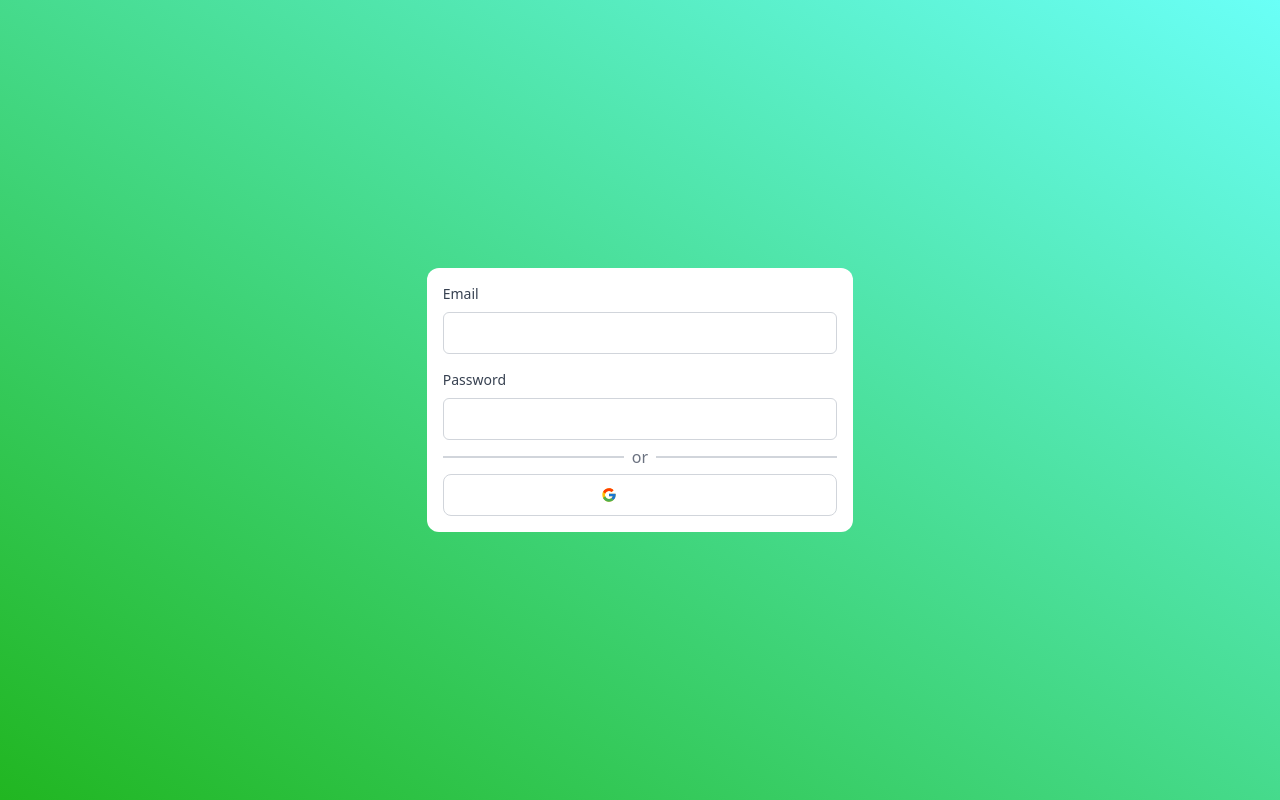
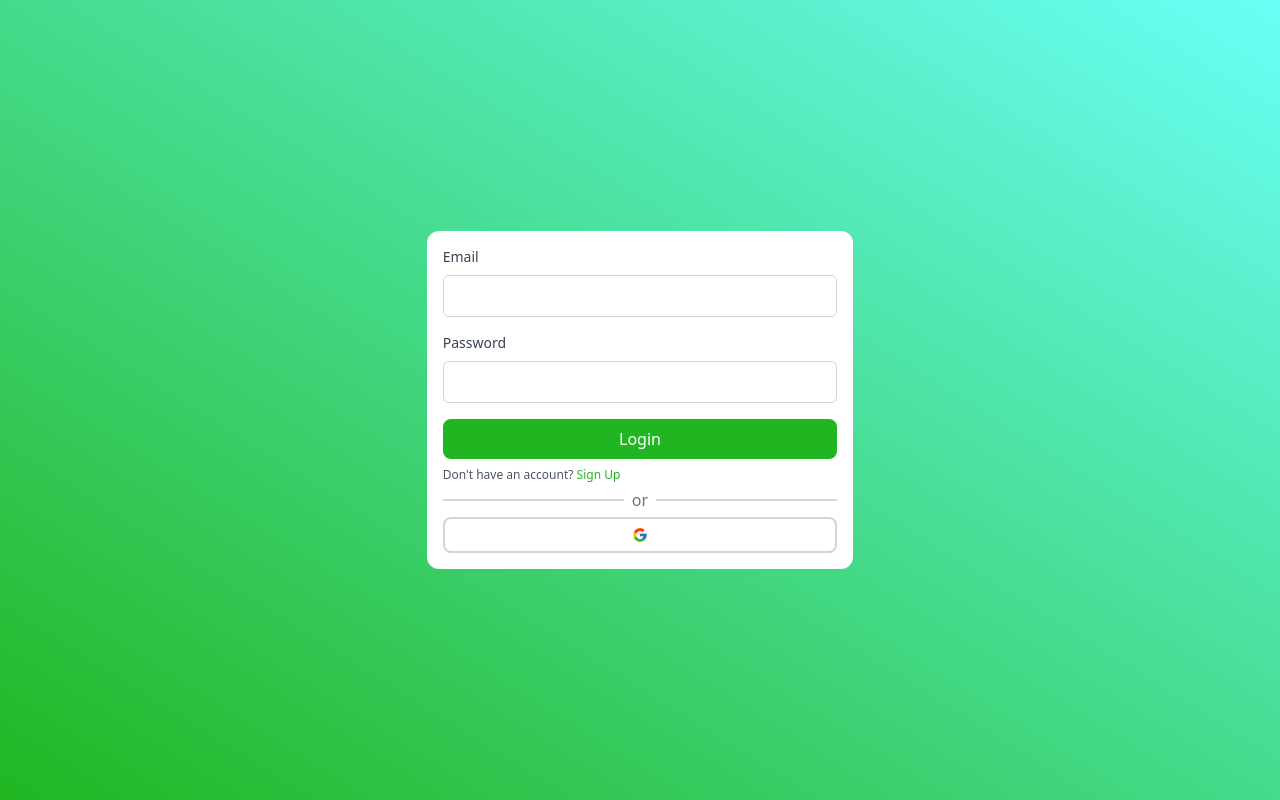
Before and after one commit to FlorianGrollich/capstone, a React (Vite) app in the folder frontend/: page /login in a window 1280 px wide. Built offline with nearby package versions, Linux system fonts and the light colour scheme.

Commit message:
feat: finish styling

```diff
--- a/frontend/src/features/Auth/pages/LoginPage.tsx
+++ b/frontend/src/features/Auth/pages/LoginPage.tsx
@@ -2,9 +2,11 @@ import * as React from "react";
 import TextField from "../../../components/TextField.tsx";
 import Button from "../../../components/Button.tsx";
 import {FcGoogle} from "react-icons/fc";
+import {useNavigate} from "react-router-dom";
 
 
 const LoginPage: React.FC = () => {
+    const navigate = useNavigate();
     return (
         <div className={"h-screen bg-gradient-to-tr from-primary to-accent flex items-center justify-center"}>
             <div className="bg-white rounded-xl p-4 w-1/3">
@@ -13,6 +15,15 @@ const LoginPage: React.FC = () => {
                 <div className="h-4"></div>
                 <TextField onChange={() => {
                 }} label={"Password"}/>
+                <div className="h-4"></div>
+                <Button className={"w-full"}>Login</Button>
+                <div className={"h-2"}></div>
+                <p className={"text-xs text-gray-600"}>
+                    Don't have an account?{" "}
+                    <button className={"hover:underline text-primary"} onClick={() => navigate("/register")}>Sign Up
+                    </button>
+                </p>
+
                 <div className="relative my-4 w-full">
                     <hr className="border-t-2 border-gray-300"/>
                     <div className="absolute inset-0 flex items-center justify-center">
@@ -20,8 +31,10 @@ const LoginPage: React.FC = () => {
                     </div>
                 </div>
 
-                <Button className={"bg-white border border-gray-300 text-black w-full hover:bg-gray-100 hover:shadow-lg"}><FcGoogle
-                    className="mr-2"/>Google</Button>
+                <button
+                    className={"px-4 py-2 rounded-lg font-medium transition duration-300 flex items-center justify-center bg-white border-2 border-gray-300 text-black w-full hover:border-primary  hover:shadow-lg"}>
+                    <FcGoogle/></button>
+
 
             </div>
         </div>
--- a/frontend/src/store.ts
+++ b/frontend/src/store.ts
@@ -1,9 +1,11 @@
-import { configureStore } from '@reduxjs/toolkit';
-import authReducer from './features/Auth/slices/loginFormState.ts';
+import {configureStore} from '@reduxjs/toolkit';
+import loginFormReducer from './features/Auth/slices/loginFormState';
+import tokenReducer from './features/Auth/slices/token';
 
 const store = configureStore({
     reducer: {
-        auth: authReducer,
+        loginForm: loginFormReducer,
+        token: tokenReducer,
     },
 });
 
```
